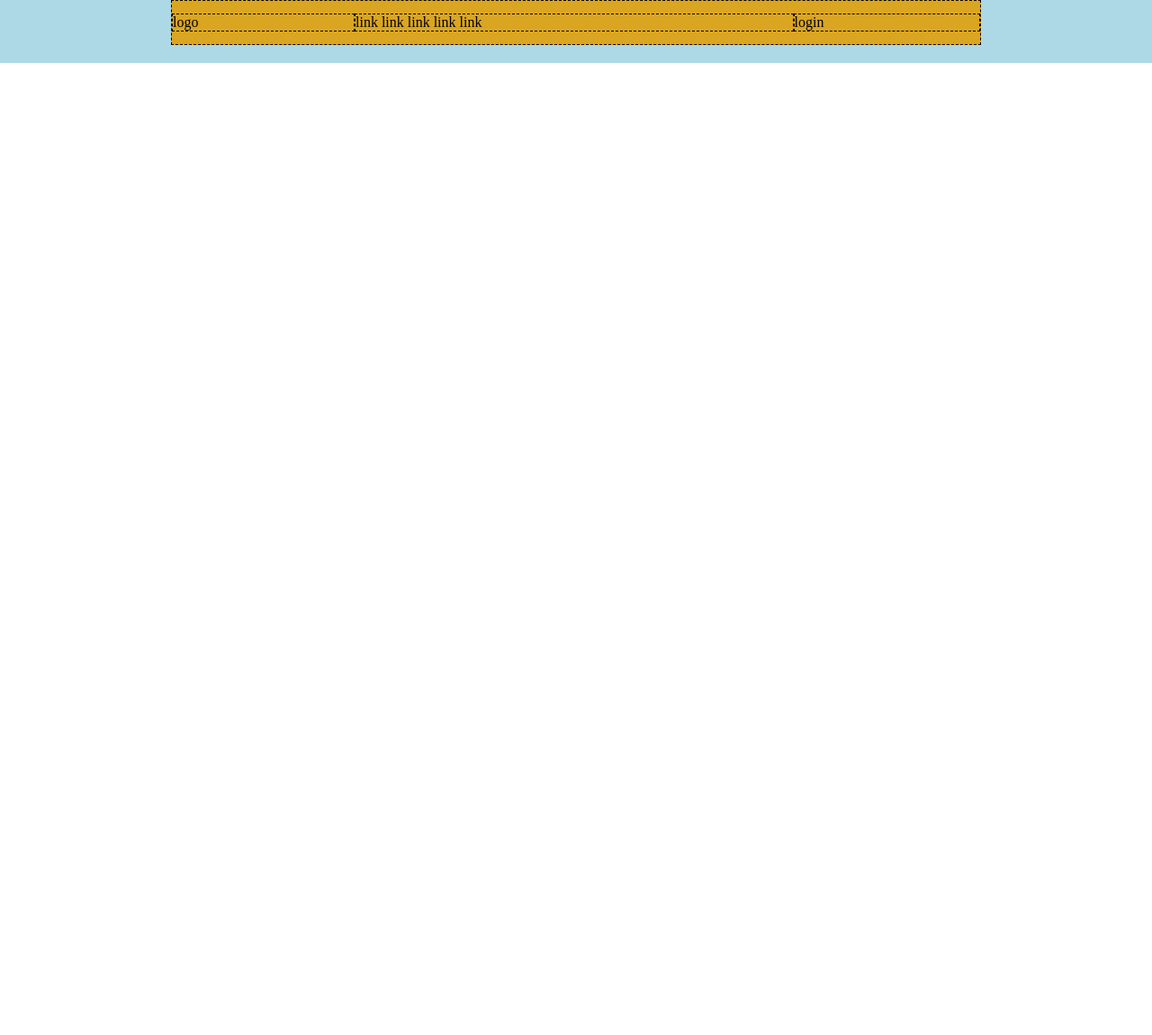
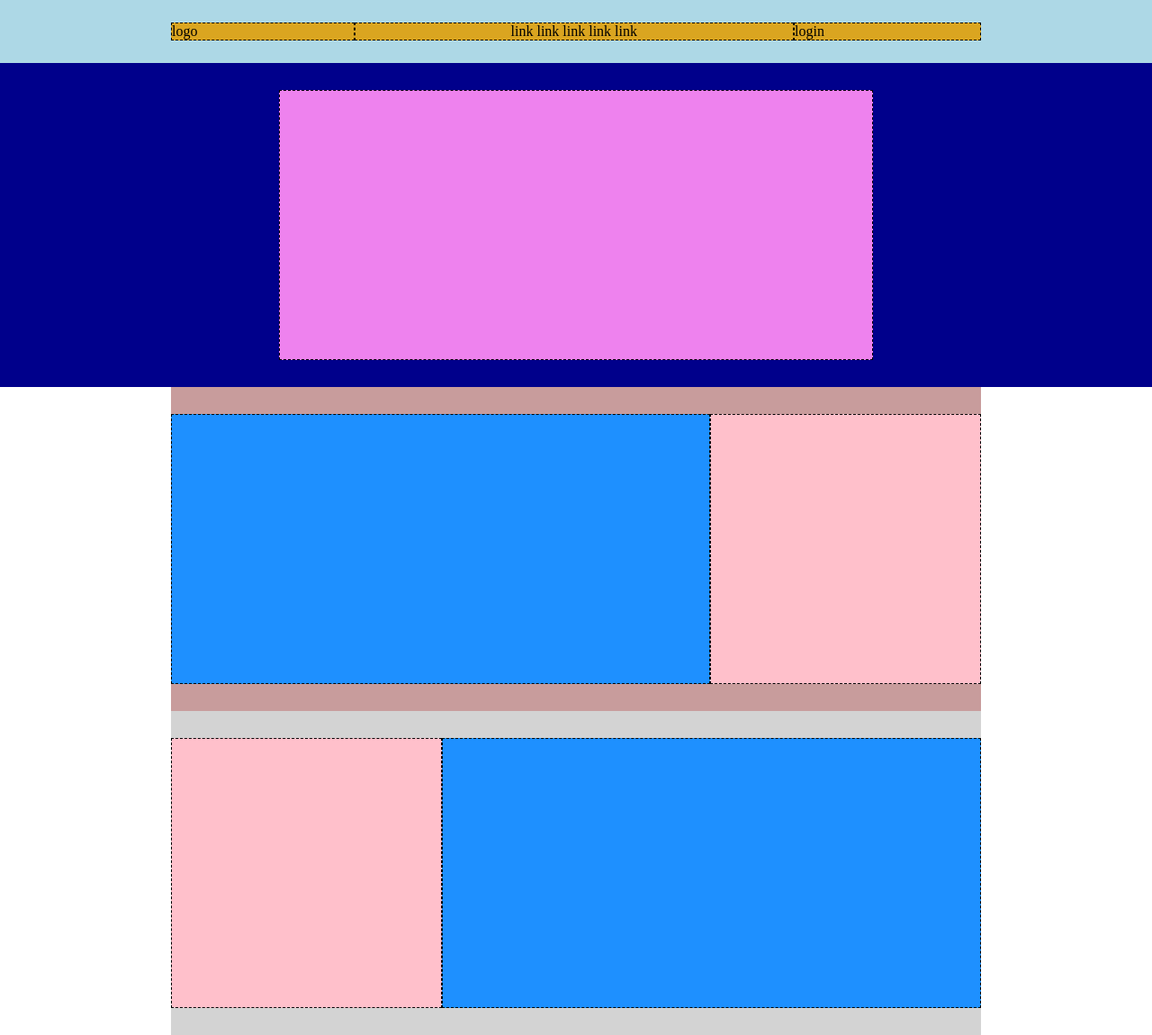
Before and after one commit to acolombo09/htmlcss-struttura-discord, a plain HTML site: page index.html in a window 1280 px wide. Shown: the whole page at 90% size. Before the commit the page ends 800 px from the top, so only its background shows below. Drawn offline with Linux system fonts and the light colour scheme.

Commit message:
release_2

```diff
--- a/css/style.css
+++ b/css/style.css
@@ -11,26 +11,83 @@ nav{
 }
 
 .container-nav{
-  background-color: rgb(218, 165, 32);
-  border: 1px dashed black;
-  height: 50px;
-  width: 900px;
+  max-width: 900px;
+  min-height: 70px;
   margin: auto;
   display: flex;
   flex-direction: row;
+  justify-content: center;
   align-items: center;
 }
 
 .nav-logo{
+  background-color: rgb(218, 165, 32);
   flex-grow: 1;
   border: 1px dashed black;
+  justify-content: flex-start;
 }
 .nav-links{
+  background-color: rgb(218, 165, 32);
   flex-grow: 2;
   border: 1px dashed black;
-  justify-content: space-evenly;
+  justify-content: center;
+  text-align: center;
 }
 .nav-login{
+  background-color: rgb(218, 165, 32);
   flex-grow: 1;
   border: 1px dashed black;
+  justify-content: flex-end;
 }
+
+.container-main{
+  background-color: rgb(0, 0, 139);
+  width: 100%;
+  min-height: 100px;
+  padding-top: 30px;
+  padding-bottom: 30px;
+}
+
+.contentdisplay{
+  background-color: rgb(238, 130, 238);
+  border: 1px dashed black;
+  width: 660px;
+  height: 300px;
+  margin: auto;
+}
+
+.container-blue-pink{
+  background-color: rgb(200, 156, 156);
+  max-width: 900px;
+  min-height: 300px;
+  margin: auto;
+  padding-top: 30px;
+  padding-bottom: 30px;
+  display: flex;
+  flex-direction: row;
+}
+
+.container-pink-blue{
+  background-color: rgb(211, 211, 211);
+  max-width: 900px;
+  min-height: 300px;
+  margin: auto;
+  padding-top: 30px;
+  padding-bottom: 30px;
+  display: flex;
+  flex-direction: row;
+}
+
+.columnblue{
+  background-color: rgb(30, 144, 255);
+  border: 1px dashed black;
+  height: 300px;
+  flex-grow: 2;
+}
+
+.columnpink{
+  background-color: rgb(255, 192, 203);
+  border: 1px dashed black;
+  height: 300px;
+  flex-grow: 1;
+}
--- a/index.html
+++ b/index.html
@@ -29,7 +29,25 @@
   </header>
   <main>
     <section>
-
+      <div class="container-main">
+        <div class="contentdisplay"></div>
+      </div>
+    </section>
+    <section>
+      <div class="container-blue-pink">
+        <div class="contentdouble"></div>
+          <div class="columnblue">
+          </div>
+          <div class="columnpink"></div>
+      </div>
+    </section>
+    <section>
+      <div class="container-pink-blue">
+        <div class="contentdouble"></div>
+          <div class="columnpink">
+          </div>
+          <div class="columnblue"></div>
+      </div>
     </section>
   </main>
   <footer>
```
